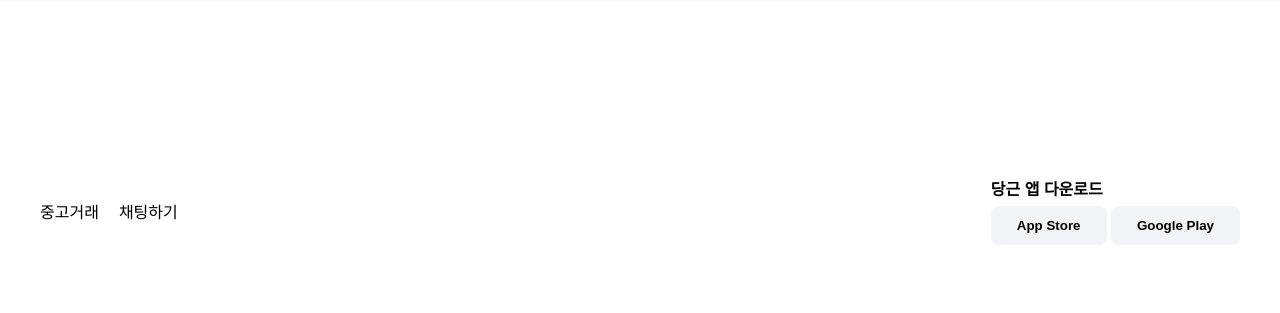
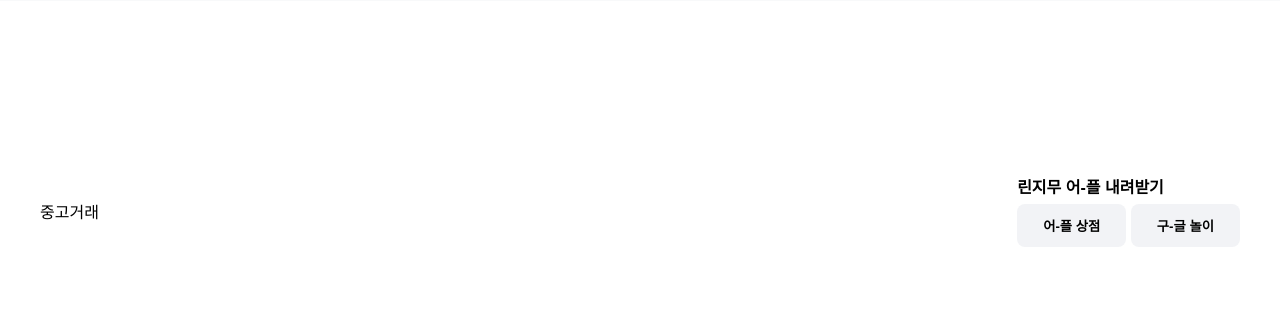
Before and after one commit to hwan3526/awesome, a Django app: page / in a window 1280 px wide. Shown: the part 3756-4069 px from the top of the page. Run offline with Django 4.2, Linux system fonts and the light colour scheme; data that the repository does not hold is empty; parts of the project's set-up code (start-up, migrations or seed data) failed here and were passed over; some web fonts are replaced.

Commit message:
chore: modify text

```diff
--- a/awesome_project/awesome_app/templates/awesome_app/footer.html
+++ b/awesome_project/awesome_app/templates/awesome_app/footer.html
@@ -2,14 +2,15 @@
   <div class="container flex-box between">
     <div class="buttons flex-box">
       <a href="/trade">중고거래</a>
-      <a href="/chat">채팅하기</a>
+      {% if user.is_authenticated %}
+      <a href="{% url 'awesome_app:chat' 0 user.id %}" class="ghost-button orange">대화하기</a>
+      {% endif %}
     </div>
     <div>
-      <p class="bold" style="margin-bottom:8px">당근 앱 다운로드</p>
+      <p class="bold" style="margin-bottom:8px">린지무 어-플 내려받기</p>
       <div class="download-center">
-        <button onclick="location.href='https://apps.apple.com/kr/app/%EB%8B%B9%EA%B7%BC/id1018769995'">App Store</button>
-        <button onclick="location.href='https://play.google.com/store/apps/details?id=com.towneers.www&hl=ko-KR'">Google Play</button>
-      </div>
+        <button onclick="location.href='https://apps.apple.com/kr/app/%EB%8B%B9%EA%B7%BC/id1018769995'">어-플 상점</button>
+        <button onclick="location.href='https://play.google.com/store/apps/details?id=com.towneers.www&hl=ko-KR'">구-글 놀이</button>
     </div>
   </div>
 </div>
```
